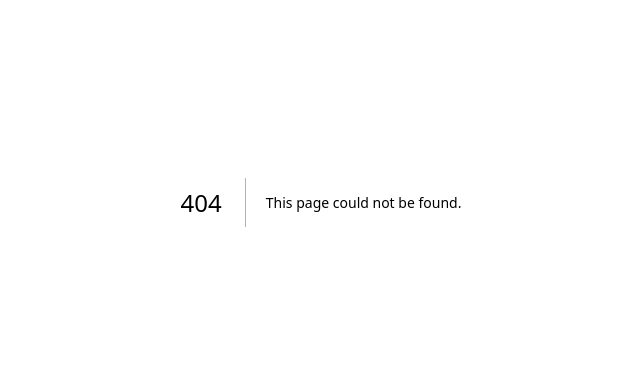
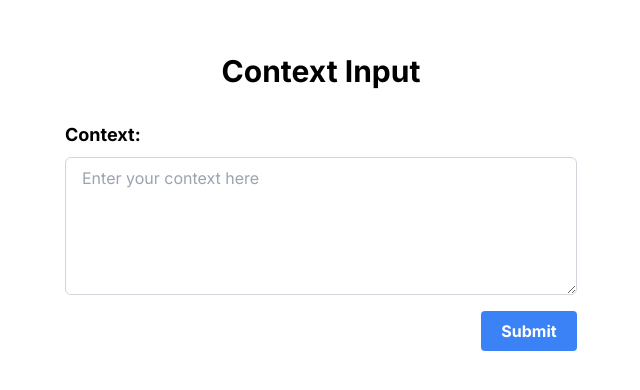
Before and after one commit to kou12345/proxima, a Next.js app: page /datasets in a window 1280 px wide. Before the commit this address had no page. Shown: the part 198-588 px from the top of the page, without its empty margins (319-959 px from the left). Built offline with nearby package versions, Linux system fonts and the light colour scheme.

Commit message:
add context 画面

```diff
--- /dev/null
+++ b/app/datasets/page.tsx
@@ -0,0 +1,48 @@
+"use client";
+
+import { SubmitButton } from "../_components/SubmitButton";
+import { State, createContext } from "../../server/actions/context";
+import { useFormState } from "react-dom";
+import { useRef } from "react";
+
+const initialState: State = {};
+
+export default function Page() {
+  const [state, formAction] = useFormState(createContext, initialState);
+  const ref = useRef<HTMLFormElement>(null);
+
+  return (
+    <div className="flex flex-col items-center justify-center min-h-screen">
+      <h1 className="text-3xl font-bold mb-8">Context Input</h1>
+      <form
+        ref={ref}
+        action={async (formData) => {
+          await formAction(formData);
+          ref.current?.reset();
+        }}
+        className="w-full max-w-lg"
+      >
+        <div className="flex flex-col mb-4">
+          <label htmlFor="context" className="mb-2 font-bold text-lg">
+            Context:
+          </label>
+          <textarea
+            id="context"
+            name="context"
+            rows={5}
+            className="w-full px-4 py-2 border border-gray-300 rounded-md focus:outline-none focus:ring-2 focus:ring-blue-500 focus:border-transparent"
+            placeholder="Enter your context here"
+          />
+        </div>
+        <div className="flex justify-end">
+          <SubmitButton />
+        </div>
+      </form>
+      {state.error && (
+        <div className="mt-8 p-4 bg-red-100 text-red-800 rounded-md">
+          {state.error}
+        </div>
+      )}
+    </div>
+  );
+}
```
Also changed, not shown: 1 other file (tests, documents, lock files or other folders).
